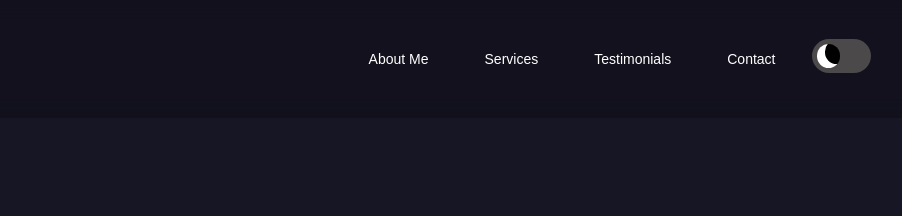
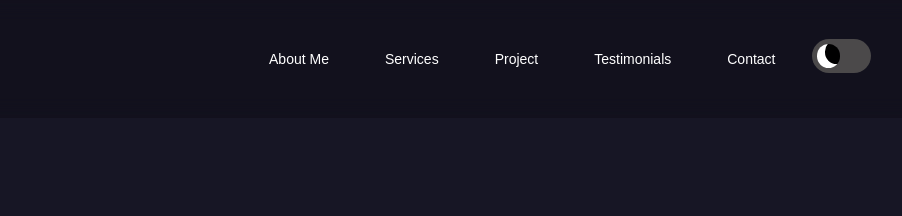
Before and after one commit to zishankadri/hiqual-media, a website: page index.html in a window 1280 px wide. Shown: the top 216 px of the page, 281-1183 px from the left. Drawn offline with nearby package versions, Linux system fonts and the light colour scheme.

Commit message:
Project page

```diff
--- a/index.html
+++ b/index.html
@@ -30,6 +30,7 @@
         <ul class="nav-links hidden sm:bg-transparent sm:flex gap-4 w-full lg:w-auto">
             <li><a href="#about-me" class="nav-link">About Me</a></li>
             <li><a href="#services" class="nav-link">Services</a></li>
+            <li><a href="#Project" class="nav-link">Project</a></li>
             <li><a href="#testimonials" class="nav-link">Testimonials</a></li>
             <li><a href="#contact" class="nav-link">Contact</a></li>
             <label class="switch">
@@ -276,7 +277,7 @@
 
     <!-- PROJECT -->
 
-    <div class="home-container !flex-col service-box" id="services">
+    <div class="home-container !flex-col service-box" id="Project">
         <div class="text-center">
 
             <h1 class="text-4xl font-semibold pt-2">
```
